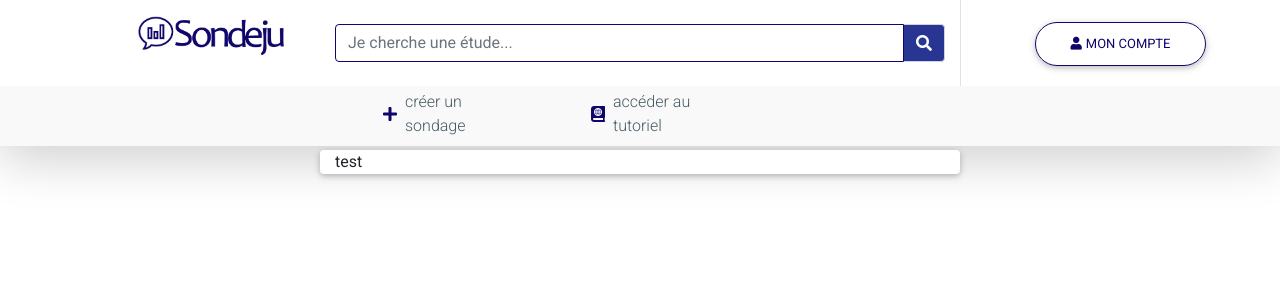
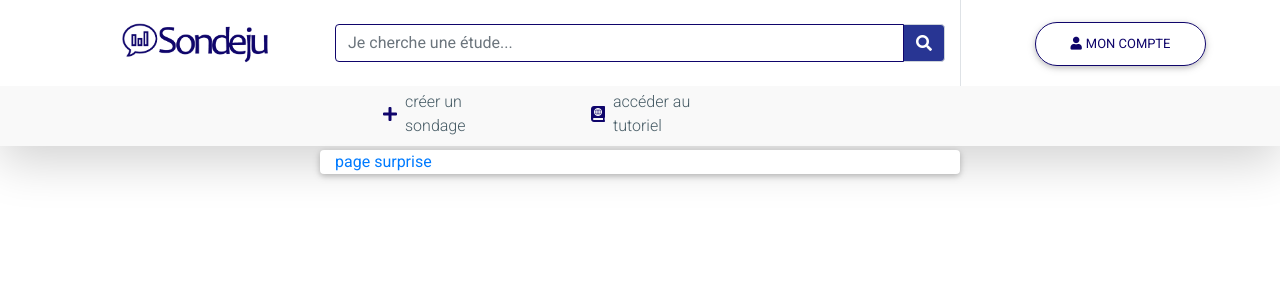
Before and after one commit to Antoine68/sondeju, a React (Create React App) app: page /compte in a window 1280 px wide. Shown: the top 300 px of the page. Built offline with nearby package versions, Linux system fonts and the light colour scheme.

Commit message:
logo centré

```diff
--- a/src/components/Header.js
+++ b/src/components/Header.js
@@ -19,9 +19,9 @@ export default class Header extends React.Component {
 
           <div class="col-lg-1 col-md-0"></div>
 
-          <a class="col-lg-2 col-md-12 mt-3 text-center" href="#">
+          <div class="col-lg-2 col-md-12 mt-3 text-center logo-container">
               <Logo></Logo>
-          </a>
+          </div>
 
           <div class="col-lg-6 col-md-12 text-left">
             <Searchbar></Searchbar>
@@ -66,7 +66,9 @@ export default class Header extends React.Component {
 const Logo = () => {
   return (
     <Fragment>
-      <img src="Sondeju_logo.png" width="150" height="40" class="d-inline-block align-top right-line" alt=""></img>
+      <Link to="/">
+        <img src="Sondeju_logo.png" width="150" height="40" class="d-inline-block align-top right-line" alt=""></img>
+      </Link>
     </Fragment>
   );
 }
--- a/src/pages/Account.js
+++ b/src/pages/Account.js
@@ -1,13 +1,16 @@
 import React from "react";
+import { Link } from "react-router-dom";
 
 
 import Layout from "../components/Layout";
+
+
 
 export default  class Account extends React.Component {
   render()  {
     return (
       <Layout>
-        <div>test</div>
+        <Link to="/tableau-de-jp-baur">page surprise</Link>
       </Layout>
 
     );
--- a/src/styles/Header.css
+++ b/src/styles/Header.css
@@ -41,3 +41,9 @@ border: 1px solid #0F056B;
     color :#0F056B;
     font-weight: bold;
 }
+
+.logo-container {
+    margin-top: 0 !important;
+    display: flex;
+    align-items: center;
+}
```
